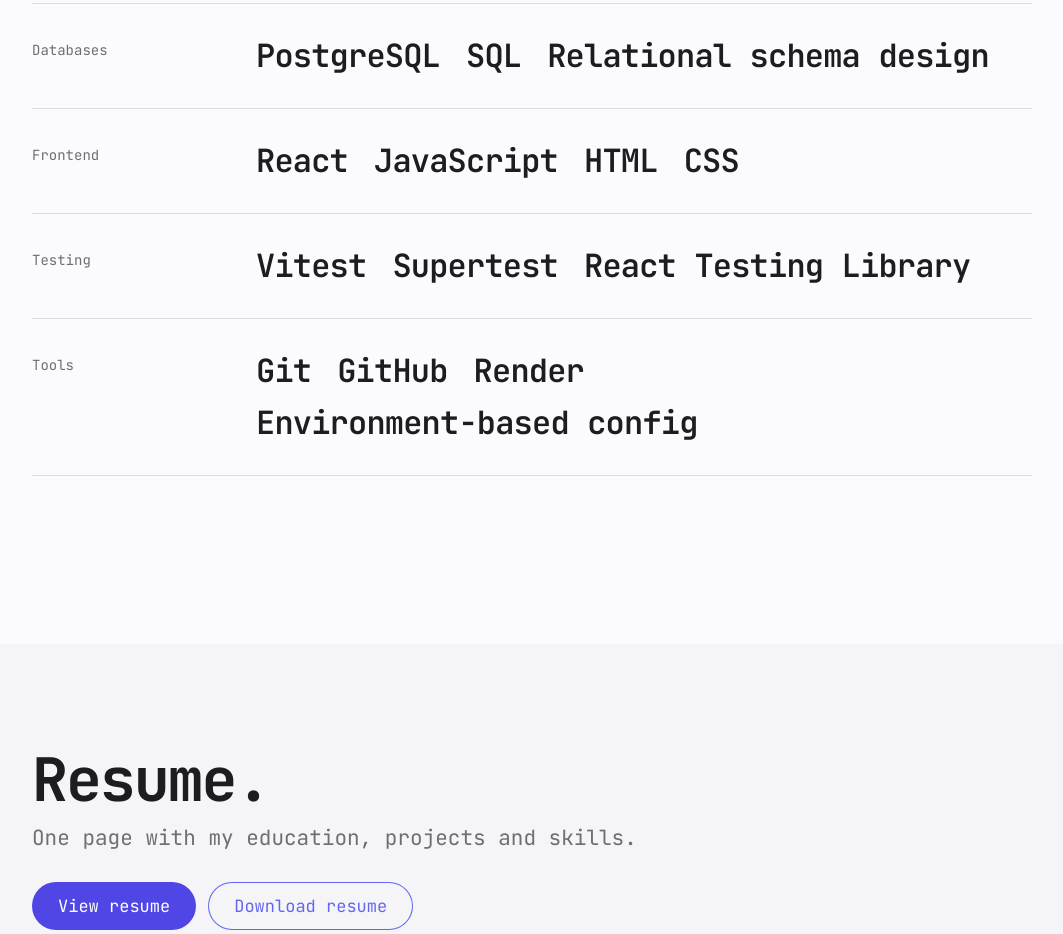
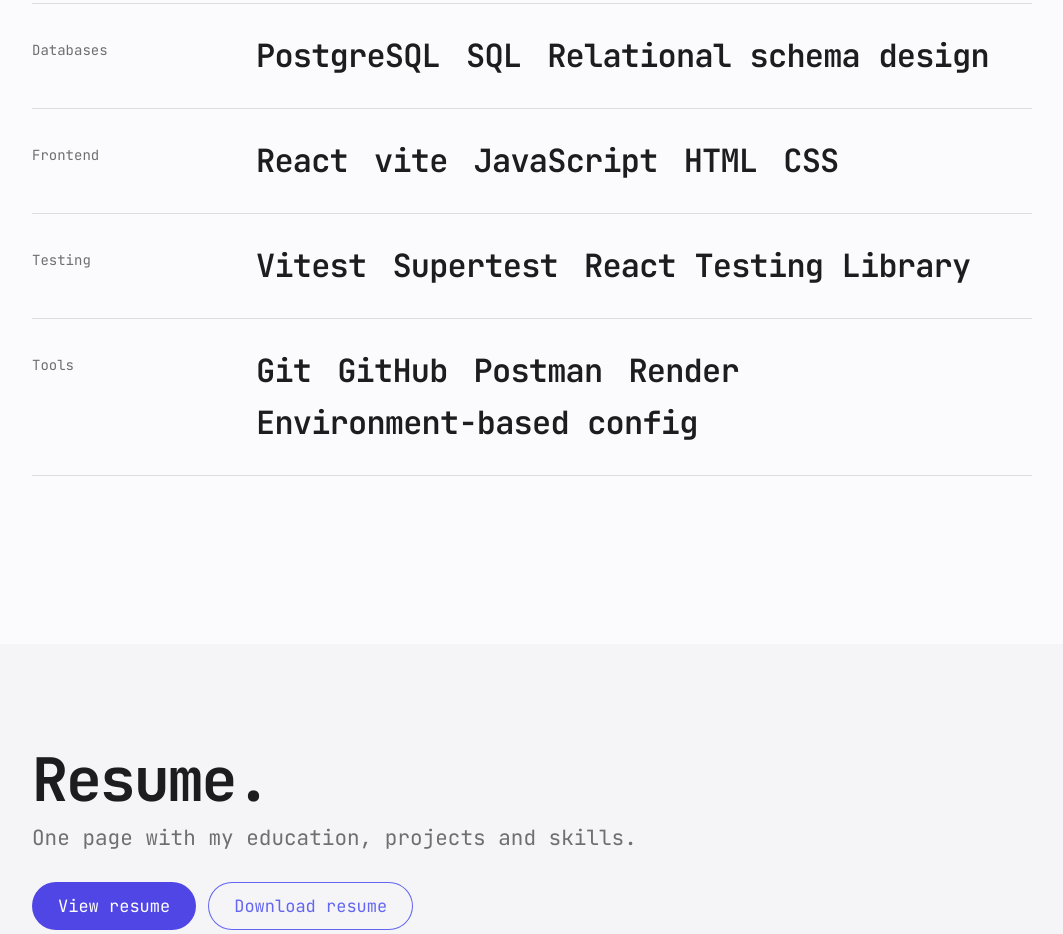
Before and after one commit to rhythm162k/mdsamielbashar, a React (Vite) app: page / in a window 1280 px wide. Shown: the part 6840-7774 px from the top of the page, without its empty margins (108-1171 px from the left). Built offline with nearby package versions, Linux system fonts and the light colour scheme.

Commit message:
update some skills

```diff
--- a/src/data/content.js
+++ b/src/data/content.js
@@ -116,9 +116,9 @@ export const SKILLS = [
     ],
   ],
   ["Databases", ["PostgreSQL", "SQL", "Relational schema design"]],
-  ["Frontend", ["React", "JavaScript", "HTML", "CSS"]],
+  ["Frontend", ["React", "vite", "JavaScript", "HTML", "CSS"]],
   ["Testing", ["Vitest", "Supertest", "React Testing Library"]],
-  ["Tools", ["Git", "GitHub", "Render", "Environment-based config"]],
+  ["Tools", ["Git", "GitHub", "Postman", "Render", "Environment-based config"]],
 ];
 
 export const RESUME = {
```
